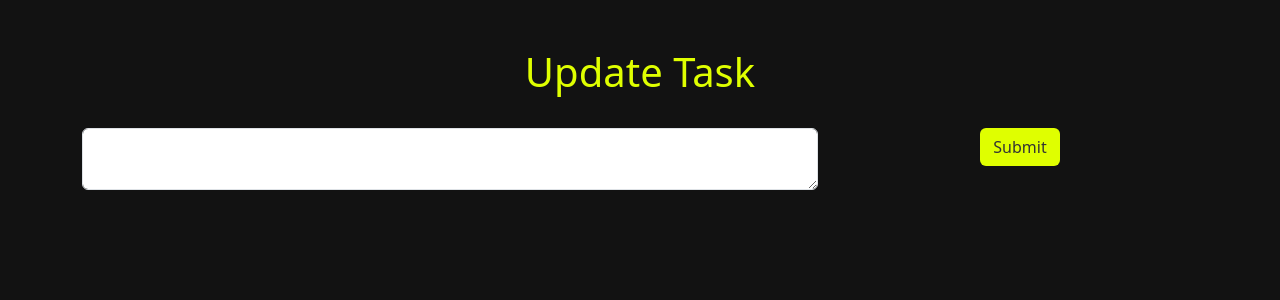
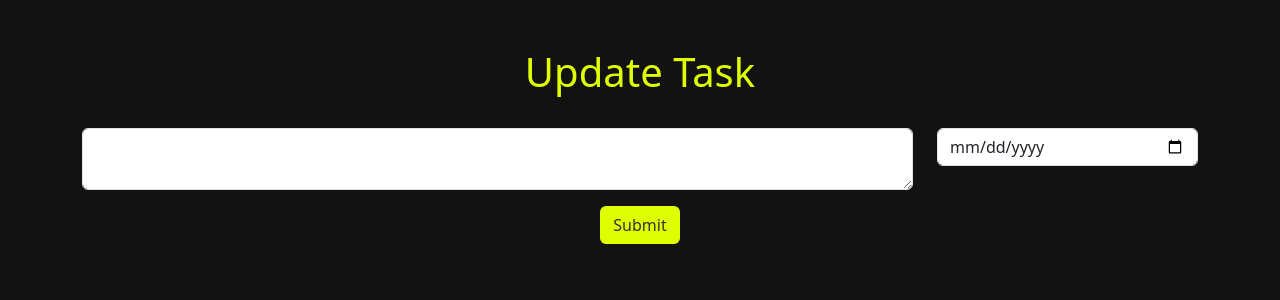
Before and after one commit to Alfredomg7/TaskManagerFlask, a Python web app: template app/templates/update.html in a window 1280 px wide. Shown: the part 56-356 px from the top of the page. Run offline with Jinja, Linux system fonts and the light colour scheme; the template is opened without the code that fills it: most values are stand-ins (such as "Sample title", 1, 10 or a date in 2020); form fields are guessed from the names that the template uses.

Commit message:
Implement due date field

```diff
--- a/app/forms/task_form.py
+++ b/app/forms/task_form.py
@@ -1,5 +1,5 @@
 from flask_wtf import FlaskForm
-from wtforms import StringField, SubmitField
+from wtforms import StringField, DateField, SubmitField
 from wtforms.validators import DataRequired, Length
 
 class TaskForm(FlaskForm):
@@ -7,4 +7,8 @@ class TaskForm(FlaskForm):
         DataRequired(),
         Length(max=50, message='50 characters max.')
     ])
+
+    due_date = DateField('Due Date', format='%Y-%m-%d',
+                         validators=[DataRequired()])
+
     submit = SubmitField('Add Task')
--- a/app/models/todo.py
+++ b/app/models/todo.py
@@ -6,6 +6,7 @@ class Todo(db.Model):
     content = db.Column(db.String(200), nullable=False)
     date_created = db.Column(db.DateTime, default=datetime.now)
     completed = db.Column(db.Boolean, default=False)
+    due_date = db.Column(db.Date, nullable=False)
 
     # Representation method for the model
     def __repr__(self):
--- a/app/templates/tasks.html
+++ b/app/templates/tasks.html
@@ -15,6 +15,7 @@
                 <tr>
                     <th>Task</th>
                     <th>Added</th>
+                    <th>Due Date</th>
                     <th>Complete</th>
                     <th>Actions</th>
                 </tr>
@@ -22,8 +23,9 @@
             <tbody>
             {% for task in tasks %}
                 <tr>
-                    <td class="{{ 'task-completed' if task.completed else '' }}" >{{ task.content }}</td>
+                    <td class="{{ 'task-completed' if task.completed else '' }}"> {{ task.content }}</td>
                     <td class="{{ 'task-completed' if task.completed else '' }}"> {{ task.date_created.date() }}</td>
+                    <td class="{{ 'task-completed' if task.completed else '' }}"> {{ task.due_date }}</td>
                     <td class="{{ 'task-completed' if task.completed else '' }}">
                         <form action="{{ url_for('complete', id=task.id, redirect_view=request.path) }}" method="POST">
                             {{ form.hidden_tag() }}
--- a/app/templates/update.html
+++ b/app/templates/update.html
@@ -10,12 +10,15 @@
     <form action="/update/{{task.id}}" method="POST" class="text-center">
         {{ form.hidden_tag() }}
         <div class="form-group row">
-            <div class="col-12 col-md-8">
+            <div class="col-12 col-md-9">
                 {{ form.content(class_="form-control mt-3", size=50, id='content', value=task.content) }}
             </div>
-            <div class="col-12 col-md-4">
-                {{ form.submit(class_="btn mt-3") }}
+            <div class="col-12 col-md-3">
+                {{ form.due_date(class_="form-control mt-3", id="due_date", placeholder="Due date(YYYY--MM-DD)") }}
             </div>
+        </div>
+        <div class="form-group">
+            {{ form.submit(class_="btn mt-3") }}
         </div>
     </form>
 </div>
```
Also changed, not shown: app/routes/todo_routes.py (+8 -6 lines), app/templates/home.html (+9 -2 lines).
